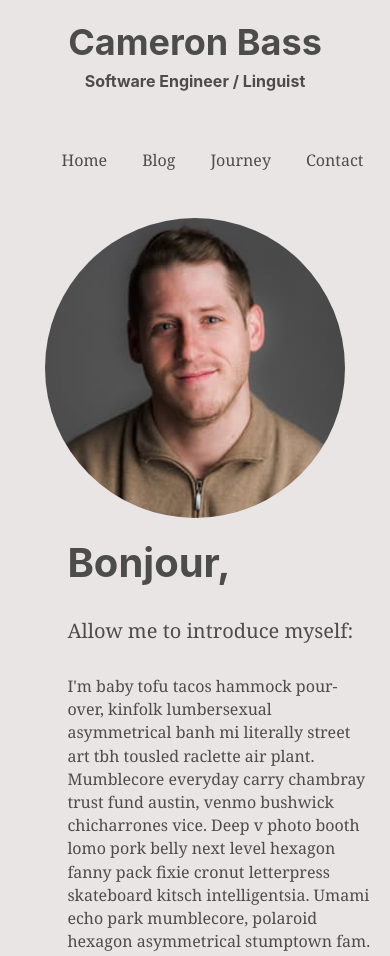
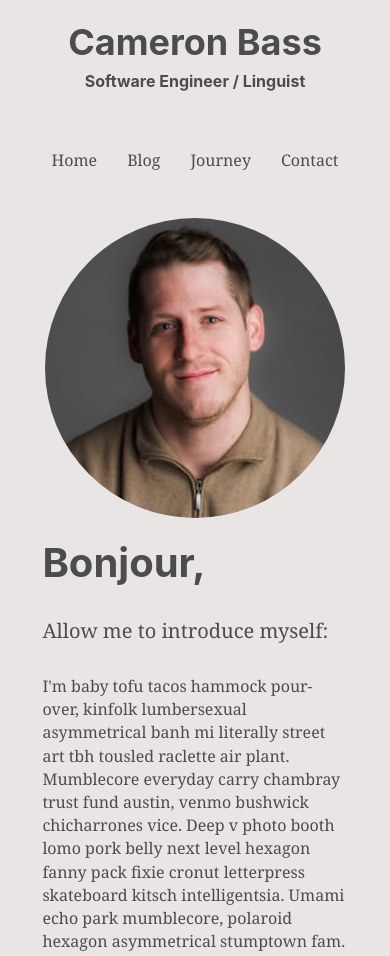
Before and after one commit to cameronbass/me, a Gatsby site: page / in a window 390 px wide. Shown: the top 956 px of the page. Built offline with nearby package versions, Linux system fonts and the light colour scheme; Gatsby itself is replaced by a stand-in of ours.

Commit message:
More responsive design.

```diff
--- a/src/components/menu.js
+++ b/src/components/menu.js
@@ -1,14 +1,14 @@
 import React from 'react'
 import { Link } from 'gatsby'
 
+import "./stylesheets/menu.css"
+
 const Menu = () => (
-  <div style={{
-    paddingTop: `35px`
-  }}>
-    <span style={{ paddingLeft: `35px` }}><Link to="/">Home</Link></span>
-    <span style={{ paddingLeft: `35px` }}><Link to="/about">Blog</Link></span>
-    <span style={{ paddingLeft: `35px` }}><Link to="/">Journey</Link></span>
-    <span style={{ paddingLeft: `35px` }}><Link to="/about">Contact</Link></span>
+  <div class="menu-container">
+    <span class="menu-list"><Link to="/">Home</Link></span>
+    <span class="menu-list"><Link to="/about">Blog</Link></span>
+    <span class="menu-list"><Link to="/">Journey</Link></span>
+    <span class="menu-list"><Link to="/about">Contact</Link></span>
   </div>
 )
 
--- a/src/components/stylesheets/index.css
+++ b/src/components/stylesheets/index.css
@@ -38,4 +38,8 @@ main {
   .greeting {
     font-size: 40px;
   }
+
+  .content-container {
+    margin: 0px 25px;
+  }
 }
--- /dev/null
+++ b/src/components/stylesheets/menu.css
@@ -0,0 +1,13 @@
+.menu-container {
+  padding-top: 35px;
+}
+
+.menu-list {
+  padding-left: 35px;
+}
+
+@media only screen and (max-width: 1000px) {
+  .menu-list {
+    padding: 0px 15px;
+  }
+}
```
